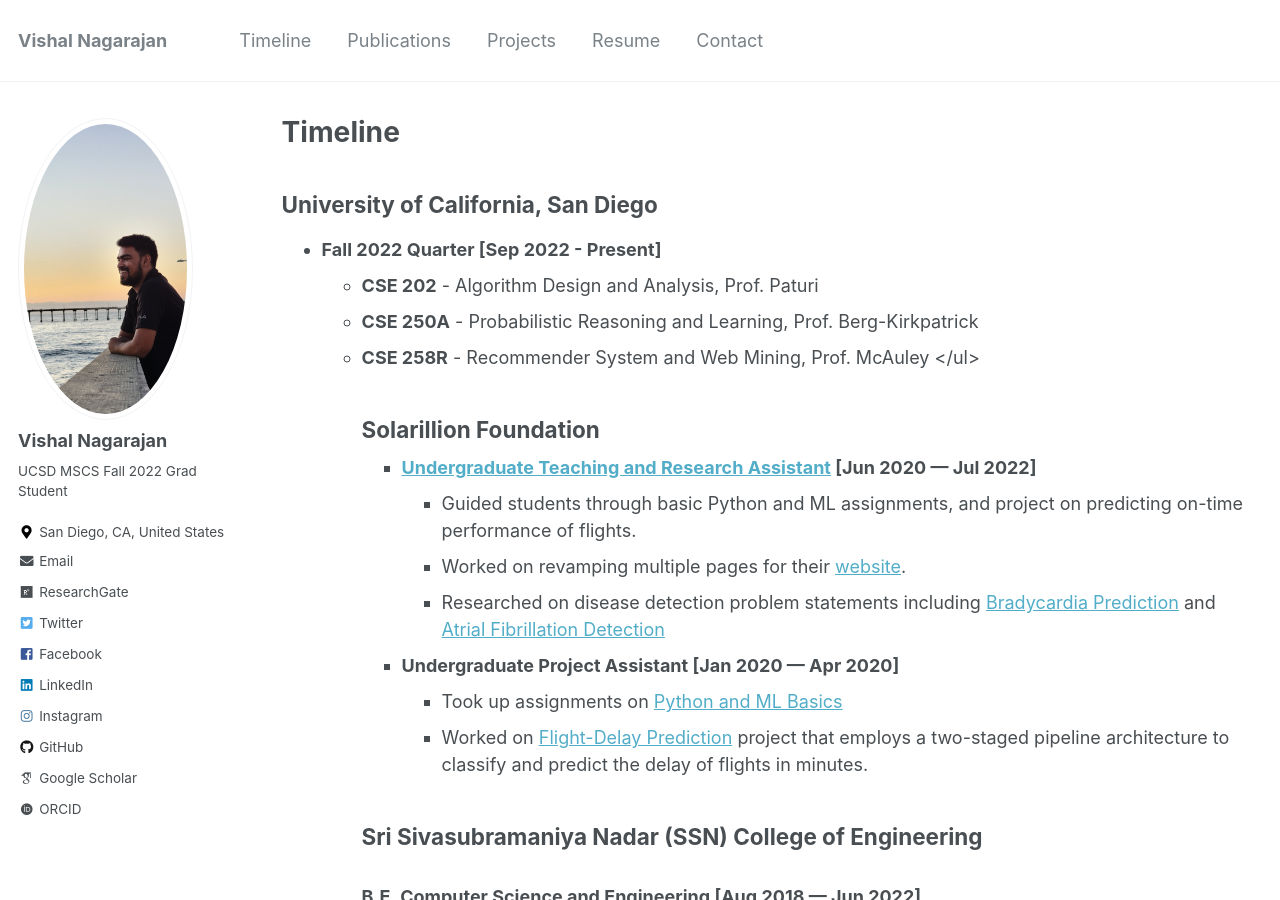
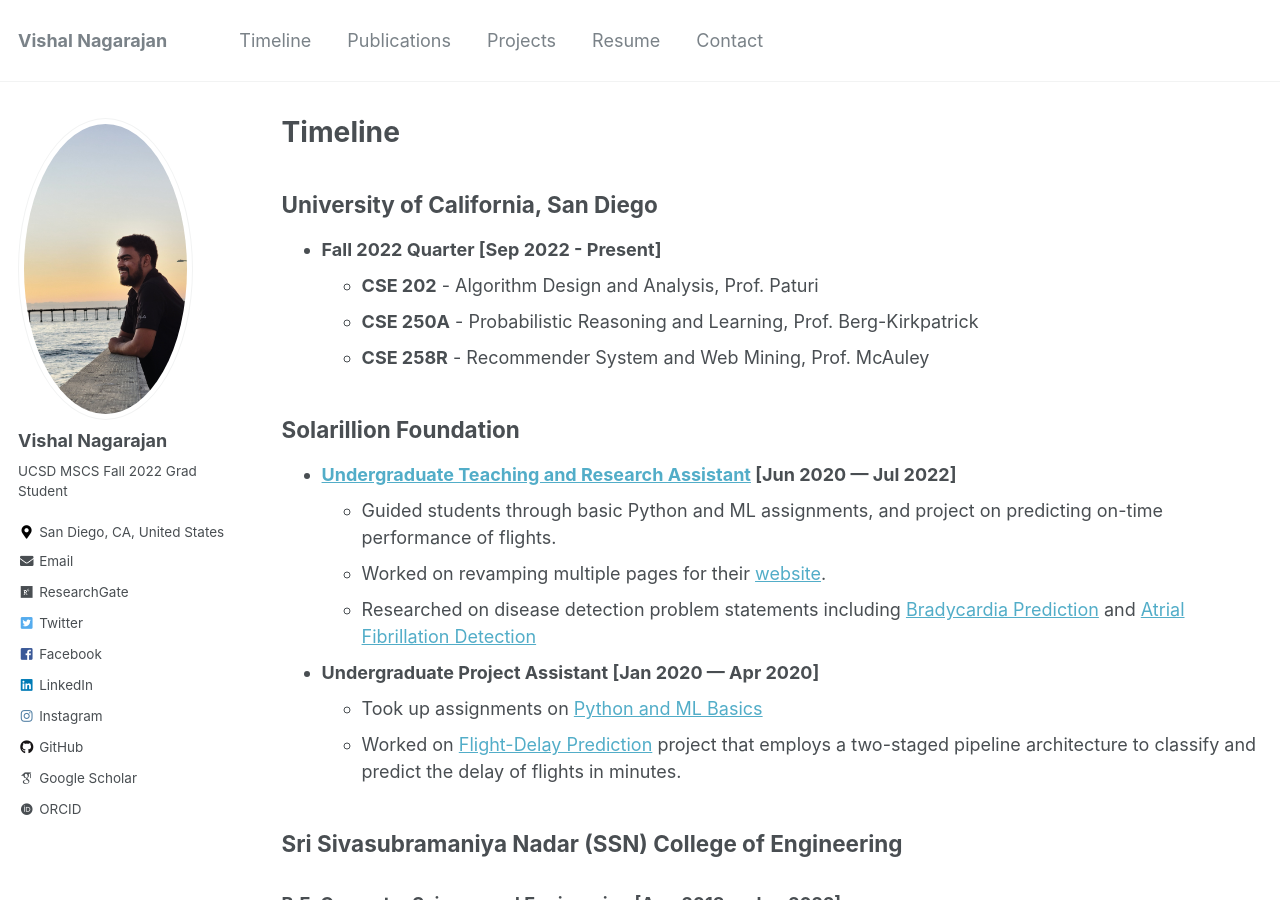
Before and after one commit to vishaln15/vishaln15.github.io, a Jekyll site: the page built from _pages/timeline.md, in a window 1280 px wide and 900 px high. Built offline with Jekyll 4.4.1, drawn with Linux system fonts in a browser that asks for light colours; some web fonts are replaced.

Commit message:
Minor bug fix

```diff
--- a/_pages/timeline.md
+++ b/_pages/timeline.md
@@ -11,8 +11,9 @@ author_profile: true
 <li style="font-weight: bold">Fall 2022 Quarter [Sep 2022 - Present]</li>
     <ul>
     <li><b>CSE 202</b> - Algorithm Design and Analysis, Prof. Paturi</li>
-    <li><b>CSE 250A</b> - Probabilistic Reasoning and Learning, Prof. Berg-Kirkpatrick
-    <li><b>CSE 258R</b> - Recommender System and Web Mining, Prof. McAuley
+    <li><b>CSE 250A</b> - Probabilistic Reasoning and Learning, Prof. Berg-Kirkpatrick</li>
+    <li><b>CSE 258R</b> - Recommender System and Web Mining, Prof. McAuley</li>
+    </ul>
 </ul>
 <h2>Solarillion Foundation</h2>
 <ul>
```
